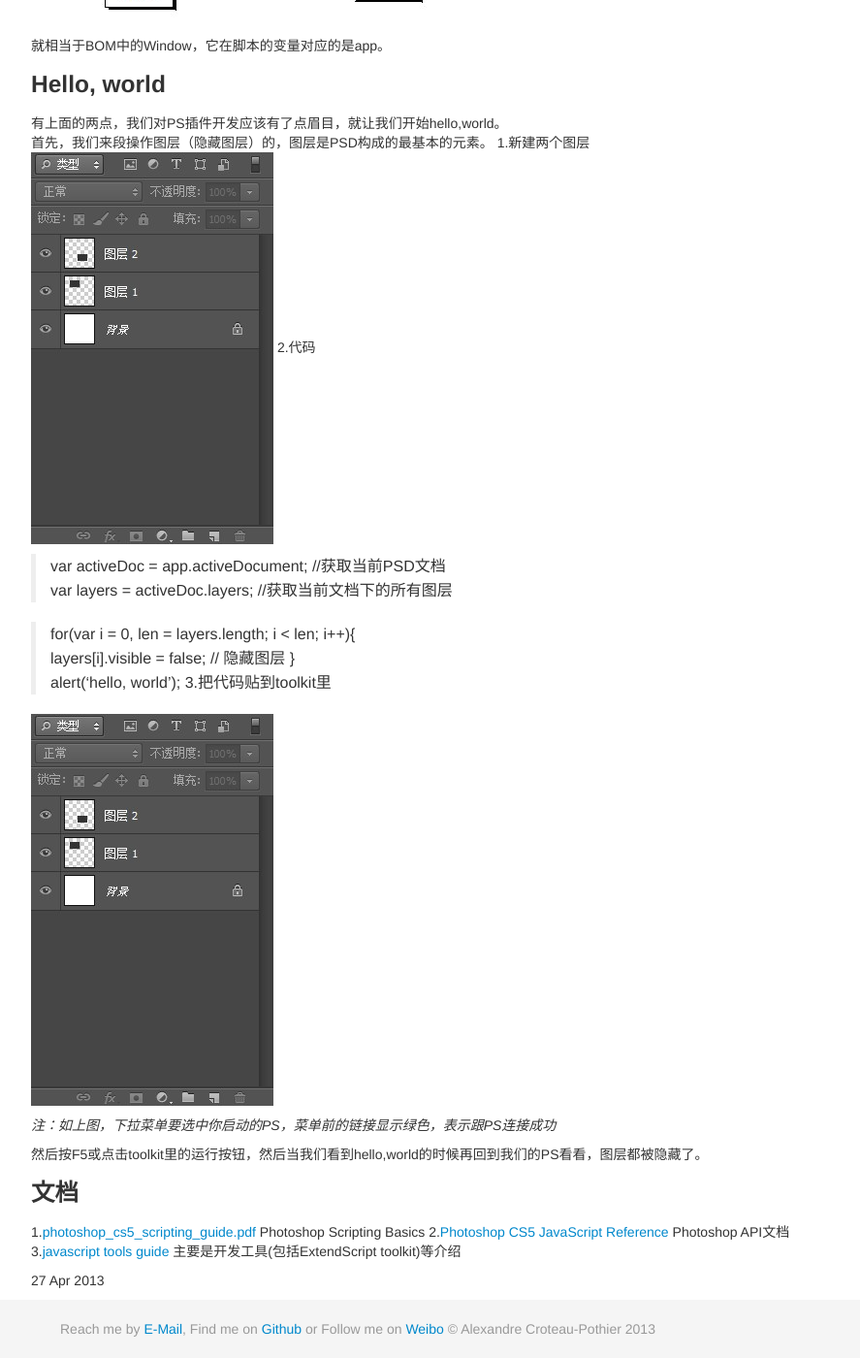
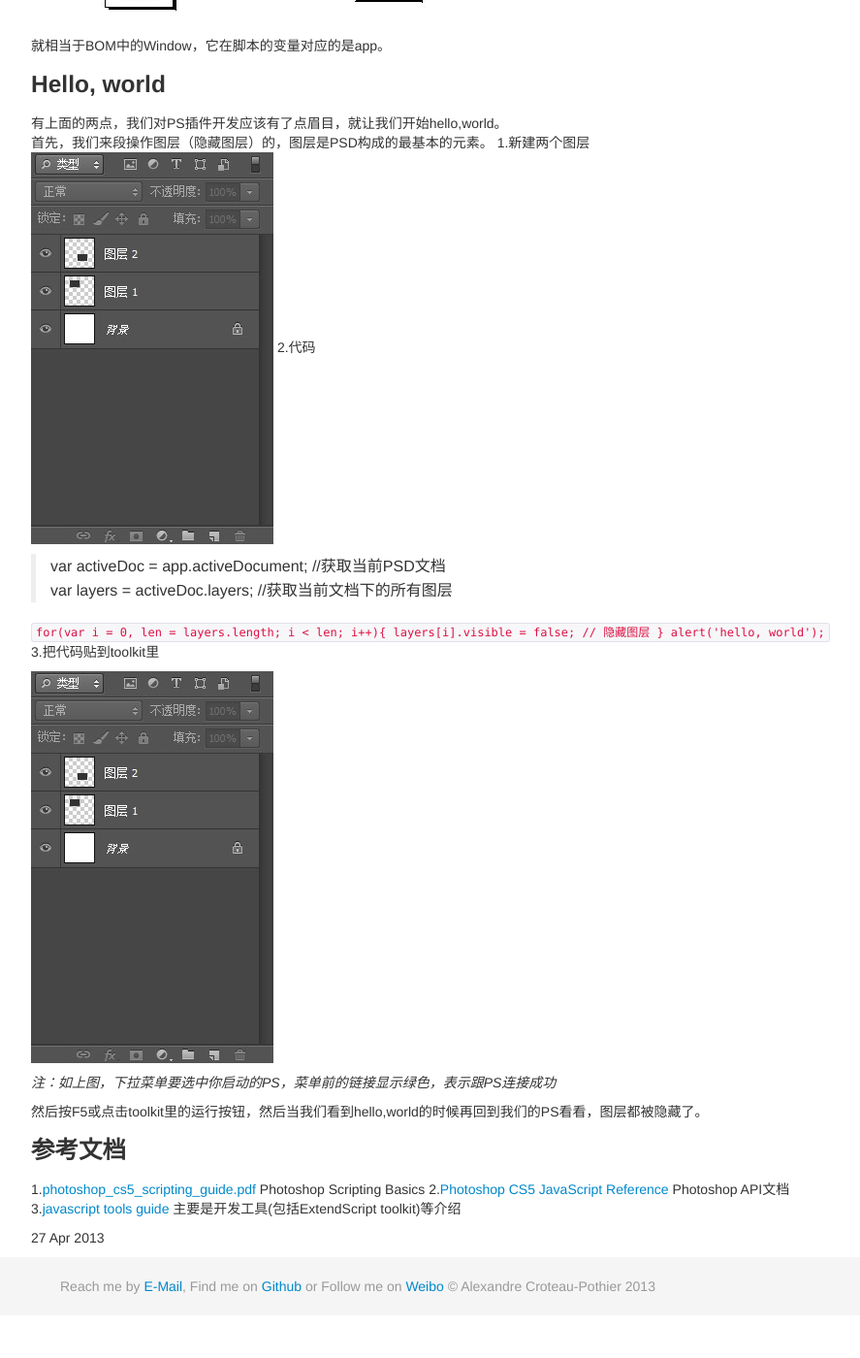
Before and after one commit to wanxianjia/blog, a Jekyll site: the page built from _posts/2013-04-27-base.md, in a window 1280 px wide and 1400 px high, scrolled down 1341 px. Shown: the whole window at 97% size, without its empty margins (178-1065 px from the left). Built offline with Jekyll 4.4.1, drawn with Linux system fonts in a browser that asks for light colours; Markdown is read by kramdown in place of the engine named in the settings; after the commit the page ends 2697 px from its top, so only the background shows below that.

Commit message:
psd2html blog

```diff
--- a/_posts/2013-04-27-base.md
+++ b/_posts/2013-04-27-base.md
@@ -29,10 +29,10 @@ Application就相当于BOM中的Window，它在脚本的变量对应的是app。
 >var activeDoc = app.activeDocument; //获取当前PSD文档
 >var layers = activeDoc.layers;	//获取当前文档下的所有图层
 
->for(var i = 0, len = layers.length; i < len; i++){
->	layers[i].visible = false;  // 隐藏图层
->}
->alert('hello, world');
+`for(var i = 0, len = layers.length; i < len; i++){
+	layers[i].visible = false;  // 隐藏图层
+}
+alert('hello, world');`
 3.把代码贴到toolkit里
 
 ![Foo](img/layers.jpg)
@@ -41,7 +41,7 @@ _注：如上图，下拉菜单要选中你启动的PS，菜单前的链接显
 
 然后按F5或点击toolkit里的运行按钮，然后当我们看到hello,world的时候再回到我们的PS看看，图层都被隐藏了。
 
-###文档
+###参考文档
 1.[photoshop_cs5_scripting_guide.pdf](http://wwwimages.adobe.com/www.adobe.com/content/dam/Adobe/en/devnet/photoshop/pdfs/photoshop_cs5_scripting_guide.pdf) Photoshop Scripting Basics
 2.[Photoshop CS5 JavaScript Reference](http://wwwimages.adobe.com/www.adobe.com/content/dam/Adobe/en/devnet/photoshop/pdfs/photoshop_cs5_javascript_ref.pdf) Photoshop API文档
 3.[javascript tools guide](http://wwwimages.adobe.com/www.adobe.com/content/dam/Adobe/en/products/indesign/pdfs/JavaScriptToolsGuide_CS5.pdf) 主要是开发工具(包括ExtendScript toolkit)等介绍
```
